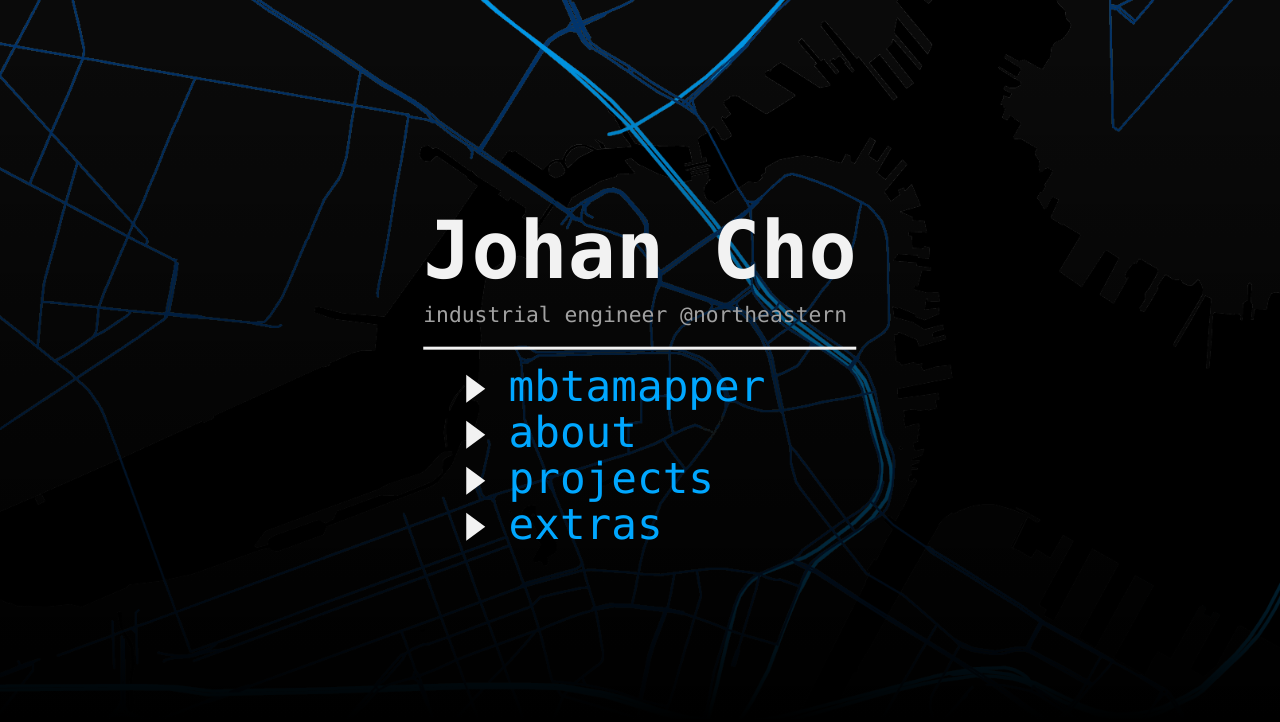
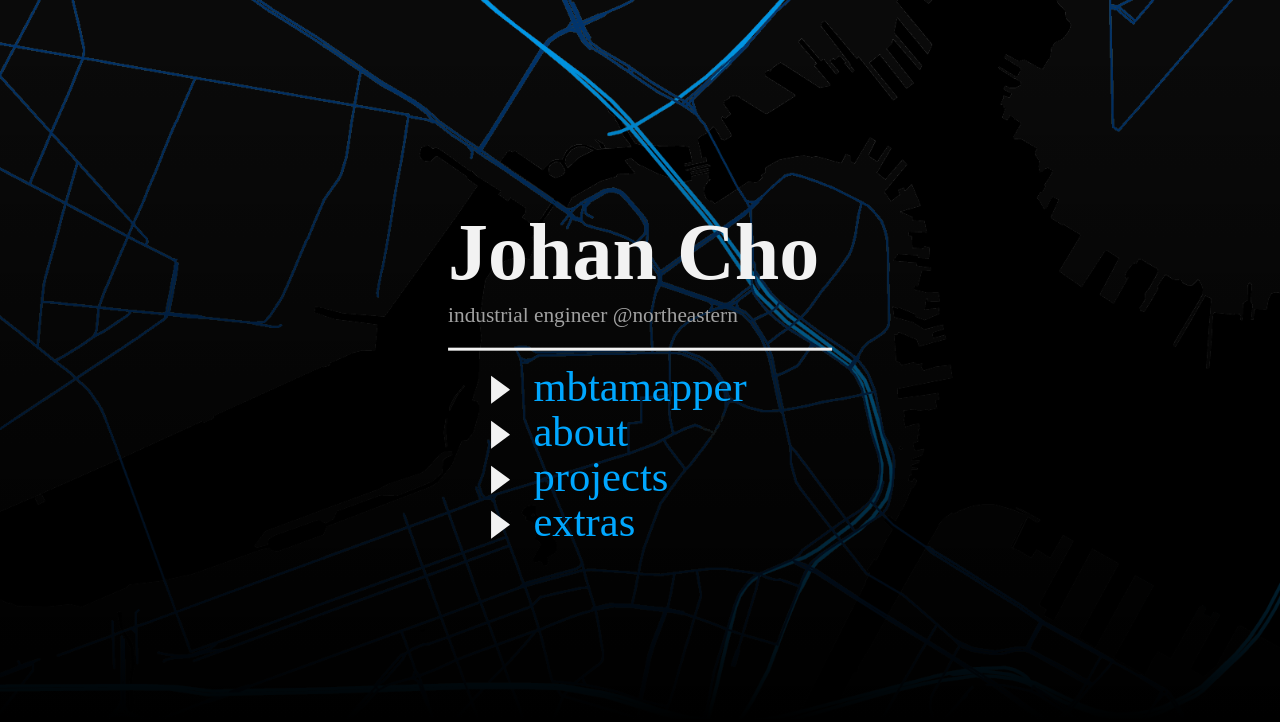
Before and after one commit to tandyx/tandyx.github.io, a plain HTML site: page index.html in a window 1280 px wide. Drawn offline with Linux system fonts and the light colour scheme.

Commit message:
revert font changes

```diff
--- a/src/css/index.css
+++ b/src/css/index.css
@@ -7,15 +7,17 @@
   --background-color: rgb(3, 3, 10);
   --grey-text: #262626;
   --subheader-text: #a1a1a1;
-  --fonts: "cascadia-code", "Consolas", "Courier New", monospace;
+  --fonts: "cascadia-code", "cascadia-mono" "Consolas", "Courier New", monospace;
 }
 
 @font-face {
   font-family: "cascadia-code";
-  src: url("https://cdn.jsdelivr.net/npm/@fontsource/cascadia-code@4.2.1/files/cascadia-code-latin-ext-400-normal.woff2")
-    format("woff2")
-    url("https://cdn.jsdelivr.net/npm/@fontsource/cascadia-code@4.2.1/files/cascadia-code-latin-ext-400-normal.woff")
-    format("woff");
+  src: url("../font/CascadiaCode.woff2") format("woff2");
+}
+
+@font-face {
+  font-family: "cascadia-mono";
+  src: url("../font/CascadiaMono.woff2") format("woff2");
 }
 
 @font-face {
```
Also changed, not shown: src/font/CascadiaCode.woff2 (added), src/font/CascadiaMono.woff2 (added).
